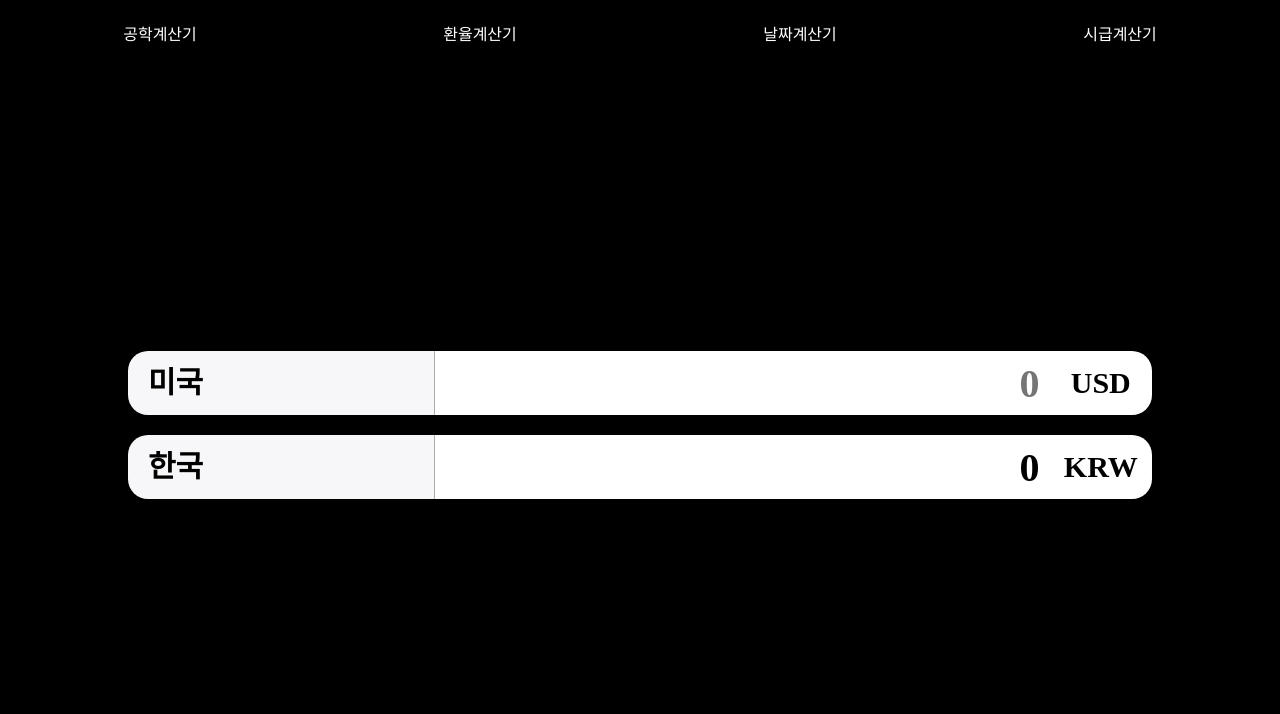
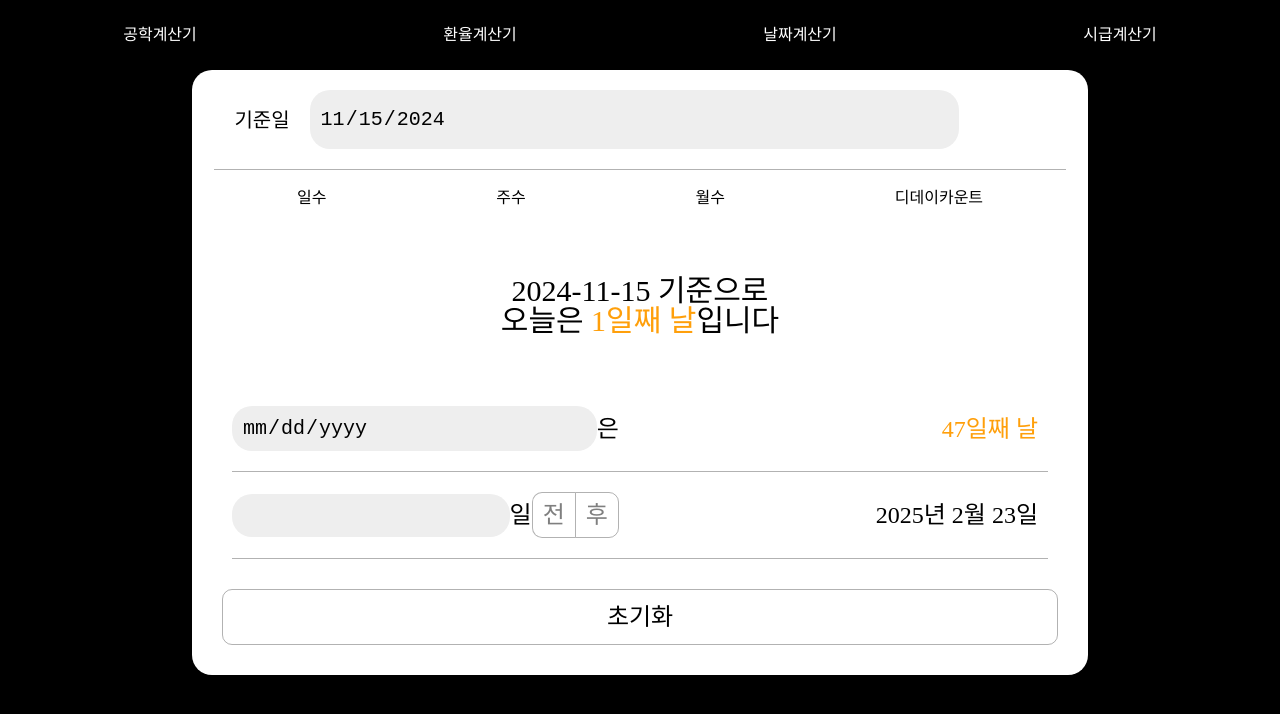
Before and after one commit to choseongchan3712/portfolio-calculate-app, a React (Create React App) app: page /#/date in a window 1280 px wide. Before the commit this address led to /#/exchange. Shown: the top 714 px of the page. Built offline with nearby package versions, Linux system fonts and the light colour scheme; no server answers.

Commit message:
useContext

```diff
--- a/src/GlobalStyled.ts
+++ b/src/GlobalStyled.ts
@@ -1,5 +1,14 @@
 import { createGlobalStyle } from "styled-components";
 import reset from "styled-reset";
+
+
+interface ColorStyleType {
+  pointColor: string;
+}
+
+export const colorStyle:ColorStyleType = {
+  pointColor: "#ff9f0a",
+}
 
 export const GlobalStyled = createGlobalStyle`
 ${reset}
--- a/src/Router.tsx
+++ b/src/Router.tsx
@@ -7,9 +7,11 @@ import Day from "./pages/date-pages/Day";
 import Week from "./pages/date-pages/Week";
 import Month from "./pages/date-pages/Month";
 import DDay from "./pages/date-pages/DDay";
+import DateProvider from "./pages/date-pages/date-components/DateProvider";
 
 const Router = (): JSX.Element => {
   return (
+    <DateProvider>
     <HashRouter>
       <Header />
       <Routes>
@@ -23,6 +25,7 @@ const Router = (): JSX.Element => {
         </Route>
       </Routes>
     </HashRouter>
+    </DateProvider>
   );
 };
 
--- a/src/pages/Date.tsx
+++ b/src/pages/Date.tsx
@@ -2,7 +2,17 @@ import styled from "styled-components";
 import DateHeader from "./date-pages/date-components/DateHeader";
 import { Outlet } from "react-router-dom";
 
-const Container = styled.div``;
+const Container = styled.div`
+width: 70vw;
+position: relative;
+margin: 0 auto;
+display: flex;
+flex-direction: column;
+align-items: center;
+justify-content: space-between;
+`;
+
+
 
 const Date = ():JSX.Element => {
   return <Container>
--- a/src/pages/date-pages/DDay.tsx
+++ b/src/pages/date-pages/DDay.tsx
@@ -1,5 +1,11 @@
-const DDay = ():JSX.Element => {
-  return <></>;
+import DateBody from "./date-components/DateBody";
+
+const DDay = (): JSX.Element => {
+  return (
+    <DateBody>
+      <></>
+    </DateBody>
+  );
 };
 
 export default DDay;
--- a/src/pages/date-pages/Day.tsx
+++ b/src/pages/date-pages/Day.tsx
@@ -1,5 +1,201 @@
-const Day = ():JSX.Element => {
-  return <></>;
+import styled from "styled-components";
+import DateBody from "./date-components/DateBody";
+import { colorStyle } from "../../GlobalStyled";
+import { useContext } from "react";
+import { DateContext } from "./date-components/DateContext";
+
+const DayWrap = styled.div`
+  color: black;
+  padding: 10px;
+  width: 100%;
+  .today_wrap {
+    padding: 20px 10px 50px 10px;
+    text-align: center;
+    font-size: 30px;
+    span {
+      color: ${colorStyle.pointColor};
+    }
+  }
+
+  .calculate_wrap {
+    width: 100%;
+    padding: 10px;
+    .what_days {
+      display: flex;
+      align-items: center;
+      justify-content: space-between;
+      padding: 10px 10px 20px 0;
+      border-bottom: 1px solid rgba(0, 0, 0, 0.3);
+      .date {
+        display: flex;
+        align-items: center;
+        justify-content: space-between;
+        width: 48%;
+        form {
+          width: 95%;
+          input {
+            position: relative;
+            outline: none;
+            border: none;
+            height: 100%;
+            width: 100%;
+            color: #000;
+            font-size: 20px;
+            background-color: #eeeeee;
+            padding: 10px;
+            border-radius: 20px;
+            &::-webkit-calendar-picker-indicator {
+              cursor: pointer;
+              position: absolute;
+              width: 100%;
+              height: 100%;
+              opacity: 0;
+              top: 0;
+              left: 0;
+            }
+          }
+        }
+
+        div {
+          font-size: 24px;
+        }
+      }
+      .days {
+        width: 48%;
+        font-size: 24px;
+        display: flex;
+        justify-content: flex-end;
+        color: ${colorStyle.pointColor};
+      }
+    }
+
+    .what_date {
+      width: 100%;
+      padding: 20px 10px 20px 0;
+      display: flex;
+      align-items: center;
+      justify-content: space-between;
+      border-bottom: 1px solid rgba(0, 0, 0, 0.3);
+      .days {
+        display: flex;
+        align-items: center;
+        justify-content: space-between;
+        width: 48%;
+        .days_contents {
+          width: 80%;
+          display: flex;
+          align-items: center;
+          justify-content: space-between;
+          form {
+            width: 100%;
+            display: flex;
+            align-items: center;
+            input {
+              all: unset;
+              height: 100%;
+              width: 100%;
+              color: #000;
+              font-size: 20px;
+              background-color: #eeeeee;
+              padding: 10px;
+              border-radius: 20px;
+              &::-webkit-outer-spin-button,
+              &::-webkit-inner-spin-button {
+                -webkit-appearance: none;
+                margin: 0;
+              }
+            }
+          }
+          div {
+            font-size: 24px;
+          }
+        }
+
+        .button {
+          display: flex;
+          align-items: center;
+          justify-content: space-between;
+          .before, .after {
+            padding: 10px;
+            font-size: 24px;
+            color: rgba(0, 0, 0, 0.5);
+            cursor: pointer;
+            border: 1px solid rgba(0, 0, 0, 0.3);
+          }
+          .before {
+            border-radius: 10px 0 0 10px;
+            border-right: none;
+          }
+          .after {
+            border-radius: 0 10px 10px 0;
+          }
+        }
+      }
+
+      .date {
+        font-size: 24px;
+      }
+    }
+  }
+
+  .reset {
+    margin-top: 20px;
+    width: 100%;
+    padding: 15px;
+    display: flex;
+    align-items: center;
+    justify-content: center;
+    border-radius: 10px;
+    border: 1px solid rgba(0, 0, 0, 0.3);
+    cursor: pointer;
+    font-size: 24px;
+  }
+`;
+
+const Day = (): JSX.Element => {
+  const {date} = useContext(DateContext)!;
+
+  return (
+    <DateBody>
+      <DayWrap>
+        <div className="today_wrap">
+          {date} 기준으로 <br />
+          오늘은 <span>1일째 날</span>입니다
+        </div>
+
+        <div className="calculate_wrap">
+          <div className="what_days">
+            <div className="date">
+              <form>
+                <input type="date" />
+              </form>
+              <div>은</div>
+            </div>
+            <div className="days">47일째 날</div>
+          </div>
+
+          <div className="what_date">
+            <div className="days">
+              <div className="days_contents">
+                <form>
+                  <input type="number" />
+                </form>
+                <div>일</div>
+              </div>
+              <div className="button">
+                <div className="before">전</div>
+                <div className="after">후</div>
+              </div>
+            </div>
+
+            <div className="date">2025년 2월 23일</div>
+          </div>
+        </div>
+
+        <div className="reset">초기화</div>
+      </DayWrap>
+    </DateBody>
+  );
 };
 
 export default Day;
--- a/src/pages/date-pages/Month.tsx
+++ b/src/pages/date-pages/Month.tsx
@@ -1,5 +1,11 @@
-const Month = ():JSX.Element => {
-  return <></>;
+import DateBody from "./date-components/DateBody";
+
+const Month = (): JSX.Element => {
+  return (
+    <DateBody>
+      <></>
+    </DateBody>
+  );
 };
 
 export default Month;
--- a/src/pages/date-pages/Week.tsx
+++ b/src/pages/date-pages/Week.tsx
@@ -1,5 +1,11 @@
-const Week = ():JSX.Element => {
-  return <></>;
+import DateBody from "./date-components/DateBody";
+
+const Week = (): JSX.Element => {
+  return (
+    <DateBody>
+      <></>
+    </DateBody>
+  );
 };
 
 export default Week;
--- /dev/null
+++ b/src/pages/date-pages/date-components/DateBody.tsx
@@ -0,0 +1,21 @@
+import styled from "styled-components";
+
+const Container = styled.div`
+width: 100%;
+padding: 20px;
+background-color: #fff;
+border-radius: 0 0 20px 20px;
+display: flex;
+flex-direction: column;
+align-items: center;
+`;
+
+interface ChildrenPropos {
+  children: React.ReactNode;
+}
+
+const DateBody = ({ children }: ChildrenPropos): JSX.Element => {
+  return <Container>{children}</Container>;
+};
+
+export default DateBody;
--- /dev/null
+++ b/src/pages/date-pages/date-components/DateContext.tsx
@@ -0,0 +1,8 @@
+import { createContext } from "react";
+
+interface DateContextType {
+  date: string;
+  setDate: (value: string) => void;
+}
+
+export const DateContext = createContext<DateContextType | null> (null);
--- a/src/pages/date-pages/date-components/DateHeader.tsx
+++ b/src/pages/date-pages/date-components/DateHeader.tsx
@@ -1,26 +1,97 @@
+import { useContext, useEffect, useRef } from "react";
 import { Link } from "react-router-dom";
 import styled from "styled-components";
+import { DateContext } from "./DateContext";
 
 const Container = styled.div`
+  margin: 0 auto;
   width: 100%;
-height: 50px;
   position: relative;
+  display: flex;
+  flex-direction: column;
+  align-items: center;
+  background-color: #fff;
+  border-radius: 20px 20px 0 0;
+
+  .date {
+    padding: 20px;
+    width: 95%;
+    height: 100px;
+    display: flex;
+    align-items: center;
+    justify-content: flex-start;
+    border-bottom: 1px solid rgba(0, 0, 0, 0.3);
+    label {
+      color: #000;
+      padding-right: 20px;
+      font-size: 20px;
+    }
+    #what_date {
+      position: relative;
+      outline: none;
+      border: none;
+      height: 100%;
+      width: 80%;
+      color: #000;
+      font-size: 20px;
+      background-color: #eeeeee;
+      padding-left: 10px;
+      border-radius: 20px;
+      &::-webkit-calendar-picker-indicator {
+        cursor: pointer;
+        position: absolute;
+        width: 100%;
+        height: 100%;
+        opacity: 0;
+        top: 0;
+        left: 0;
+      }
+    }
+  }
+
+  .navigation {
+    width: 100%;
+    padding: 20px;
     display: flex;
     align-items: center;
     justify-content: space-around;
-background-color: #000;
     a {
-  color: #fff;
+      text-decoration: none;
+      color: #000;
     }
+  }
+
 `;
 
-const DateHeader = ():JSX.Element => {
-  return <Container>
+const DateHeader = (): JSX.Element => {
+  const dateRef = useRef<HTMLInputElement | null>(null);
+  const {date, setDate} = useContext(DateContext)!;
+  useEffect(()=>{
+    if (dateRef.current) {
+      setDate(dateRef.current.value);
+    }
+  }, []);
+
+  const dateHandler = (e: React.ChangeEvent<HTMLInputElement>) => {
+    setDate(e.target.value);
+  };
+
+
+  return (
+    <Container>
+      <div className="date">
+        <label htmlFor="what_date">기준일</label>
+        <input type="date" id="what_date" ref={dateRef} value={date} onChange={dateHandler}/>
+      </div>
+
+      <div className="navigation">
         <Link to={""}>일수</Link>
         <Link to={"week"}>주수</Link>
         <Link to={"month"}>월수</Link>
         <Link to={"d-day"}>디데이카운트</Link>
-  </Container>;
+      </div>
+    </Container>
+  );
 };
 
 export default DateHeader;
--- /dev/null
+++ b/src/pages/date-pages/date-components/DateProvider.tsx
@@ -0,0 +1,23 @@
+import { useState } from "react";
+import { DateContext } from "./DateContext";
+
+interface ChildrenType {
+  children: React.ReactNode;
+}
+
+const dt = new Date();
+
+const nowDate: string = `${dt.getFullYear()}-${
+  dt.getMonth() + 1
+}-${dt.getDate()}`;
+
+const DateProvider = ({ children }: ChildrenType) => {
+  const [date, setDate] = useState<string>(`${nowDate}`);
+  return (
+    <DateContext.Provider value={{ date, setDate }}>
+      {children}
+    </DateContext.Provider>
+  );
+};
+
+export default DateProvider;
```
Lines whose indentation alone changed are shown as unchanged.
